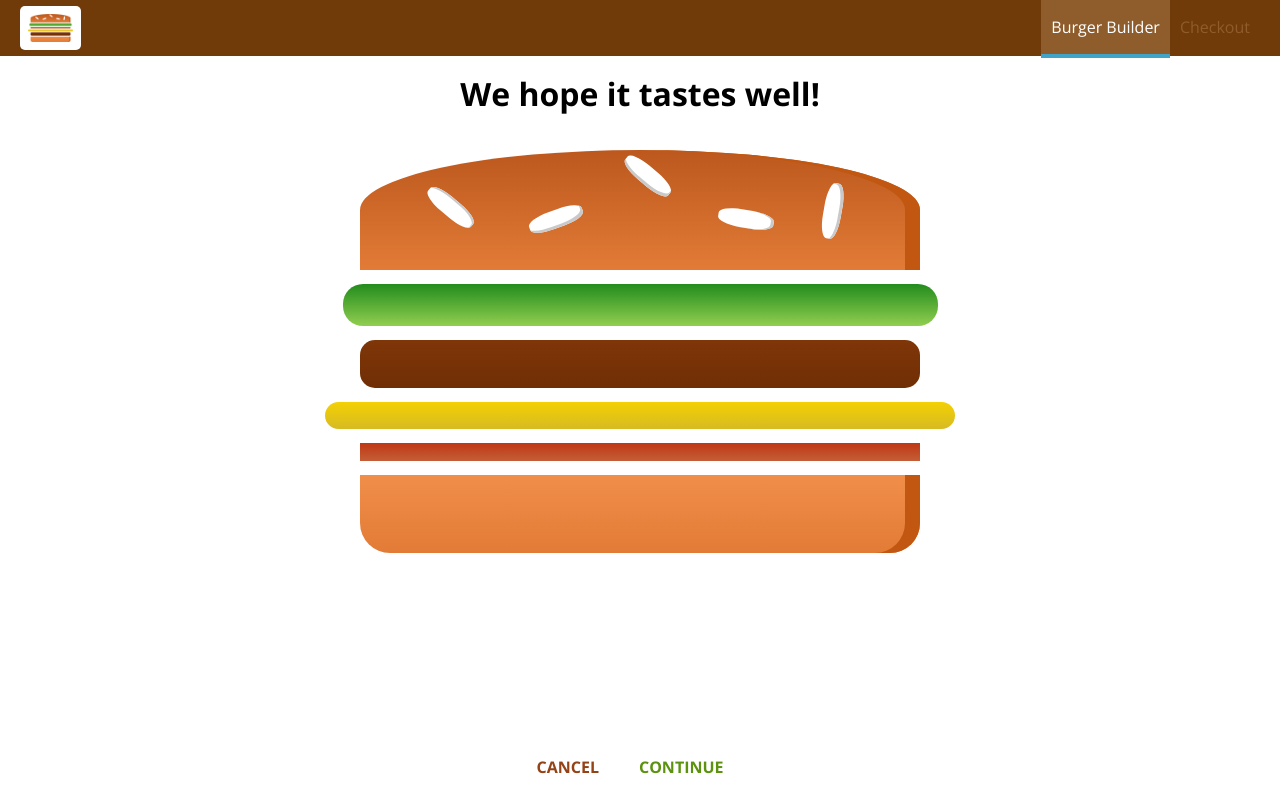
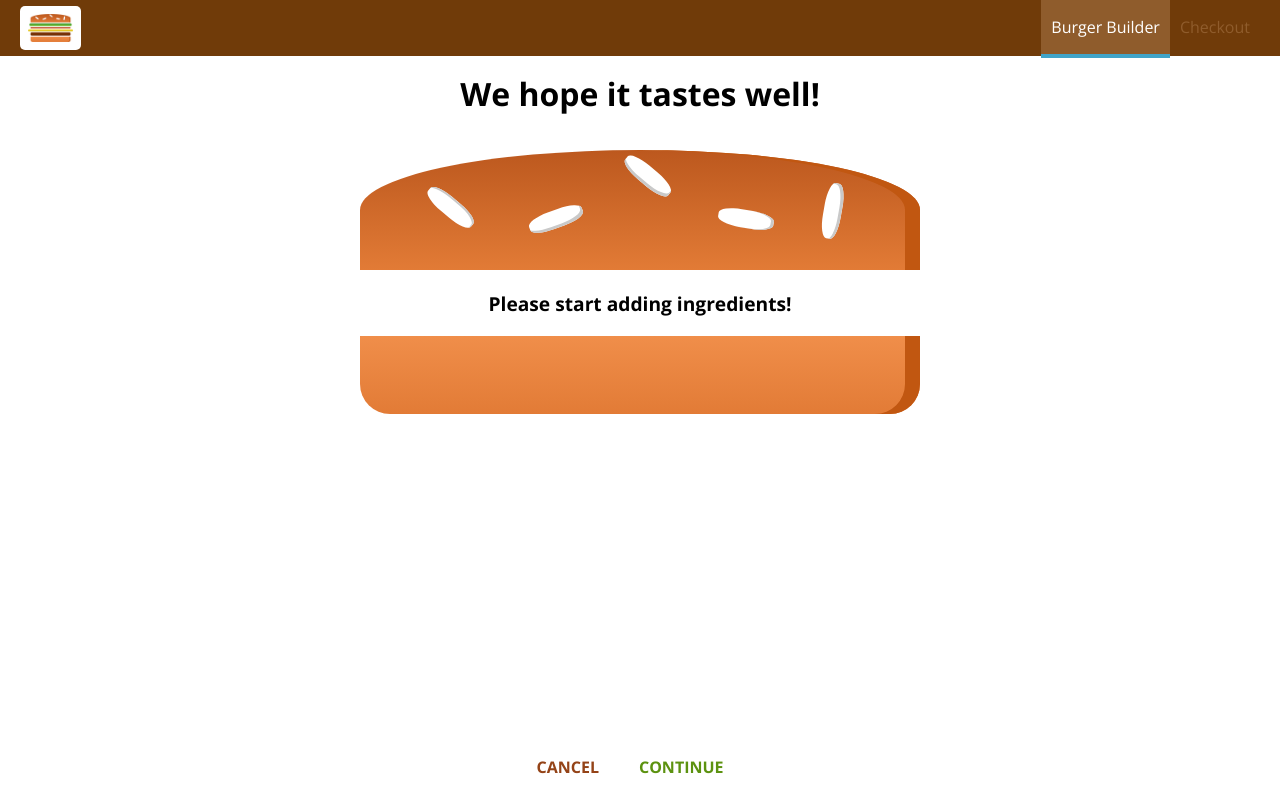
Before and after one commit to santiago-rodrig/burger-builder, a React app: page /checkout in a window 1280 px wide. Built offline with nearby package versions, Linux system fonts and the light colour scheme.

Commit message:
read ingredients from uri

```diff
--- a/src/components/burger_builder/BurgerBuilder.js
+++ b/src/components/burger_builder/BurgerBuilder.js
@@ -118,7 +118,14 @@ class BurgerBuilder extends React.Component {
     // axios
     //     .post('/orders.json', order)
     //     .then(() => this.setState({loading: false, purchasing: false}));
-    this.props.history.push('/checkout');
+    const searchQuery = encodeURI(this.state.ingredients.map(
+        (ingredient) => `${ingredient.type}=${ingredient.quantity}`,
+    ).join('&'));
+
+    this.props.history.push({
+      pathname: '/checkout',
+      search: '?' + searchQuery,
+    });
   }
 
   /** Removes an ingredient from the state
--- a/src/components/checkout/Checkout.js
+++ b/src/components/checkout/Checkout.js
@@ -15,16 +15,23 @@ class Checkout extends React.Component {
     super(props);
 
     this.state = {
-      ingredients: [
-        {type: 'salad', quantity: 1},
-        {type: 'meat', quantity: 1},
-        {type: 'cheese', quantity: 1},
-        {type: 'bacon', quantity: 1},
-      ],
+      ingredients: [],
     };
 
     this.handleCancel = this.handleCancel.bind(this);
     this.handleContinue = this.handleContinue.bind(this);
+  }
+
+  /** Licfecycle hook called after the first render */
+  componentDidMount() {
+    const searchQuery = new URLSearchParams(this.props.location.search);
+    const updatedIngredients = [];
+
+    for (const param of searchQuery.entries()) {
+      updatedIngredients.push({type: param[0], quantity: parseInt(param[1])});
+    }
+
+    this.setState({ingredients: updatedIngredients});
   }
 
   /** Continues with the checkout process */
@@ -55,6 +62,7 @@ class Checkout extends React.Component {
 
 Checkout.propTypes = {
   history: PropTypes.object,
+  location: PropTypes.object,
 };
 
 export default Checkout;
```
